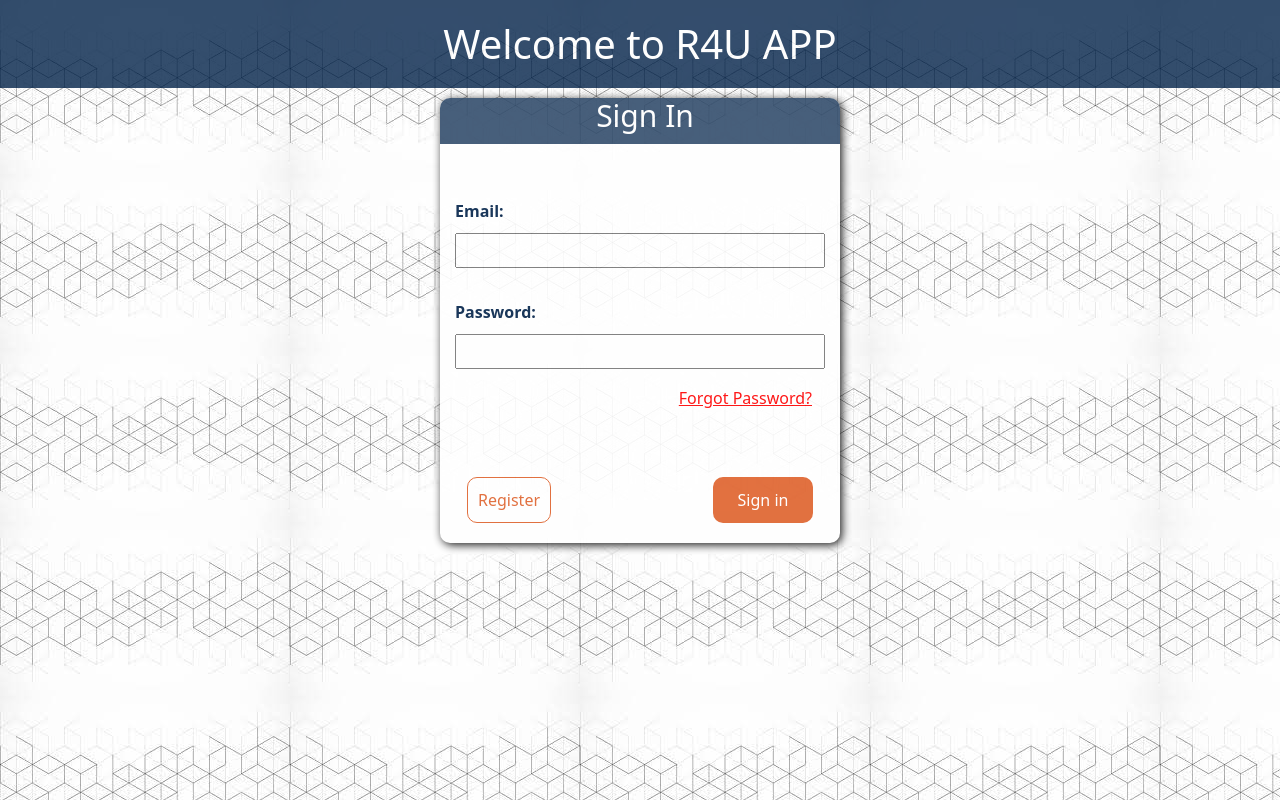
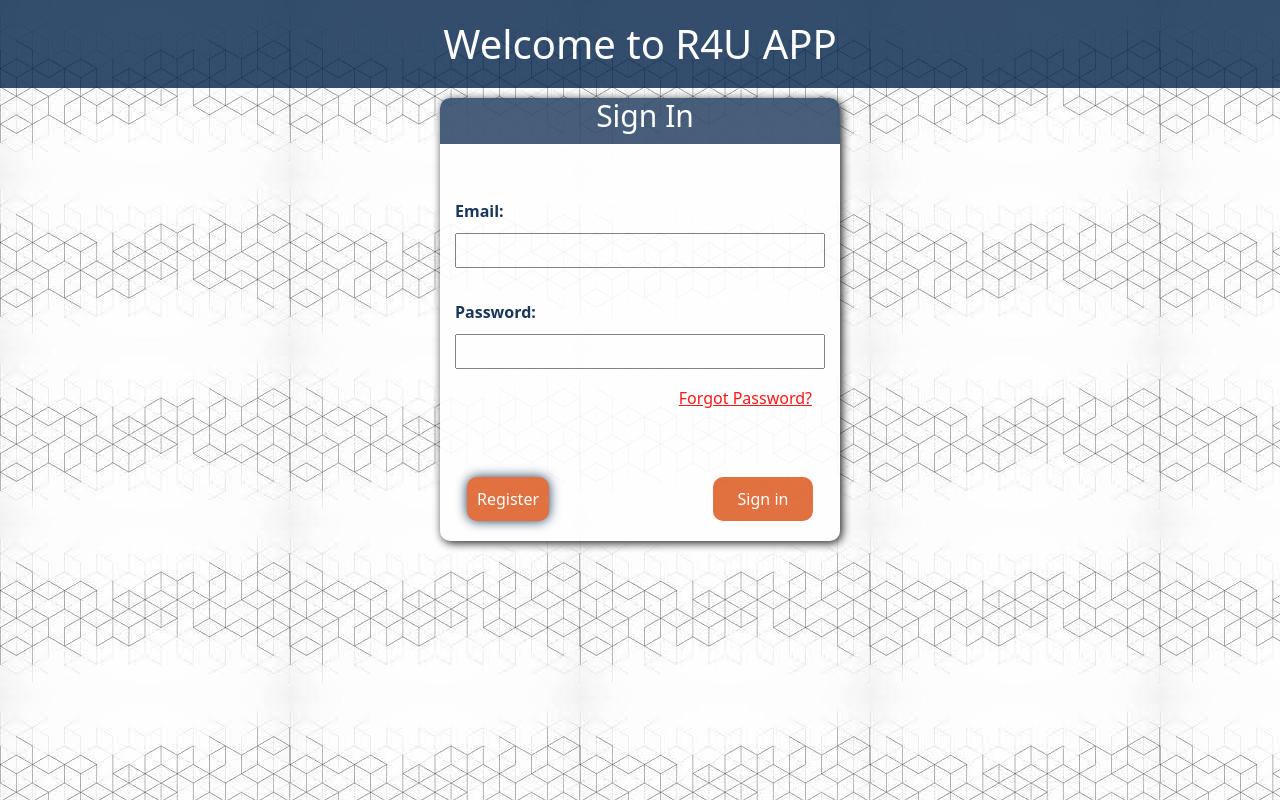
Before and after one commit to ameerparial/read4uapp, a React (Create React App) app in the folder Front-end/: page /login in a window 1280 px wide. In both pictures the pointer is over the link "Register". Built offline with nearby package versions, Linux system fonts and the light colour scheme.

Commit message:
Separate focus and hover styling.

```diff
--- a/Front-end/src/index.css
+++ b/Front-end/src/index.css
@@ -85,14 +85,20 @@ a.btn {
   text-align: center;
 }
 
-.btn:hover,
+.btn:hover {
+  box-shadow: 0px 0px 12px #022249;
+  cursor: pointer;
+  background-color: #df622c;
+  color: white;
+}
 .btn:focus {
-  border: 0.1px solid #df622c;
+  box-shadow: 0px 0px 12px #022249;
   cursor: pointer;
-  color: #df622c;
+  background-color: #df622c;
+  color: white;
 }
 
-input:focus {
+.inputField:focus {
   border: 0.1px solid #022249;
   box-shadow: 0px 0px 12px #022249;
   border-radius: 5px;
```
